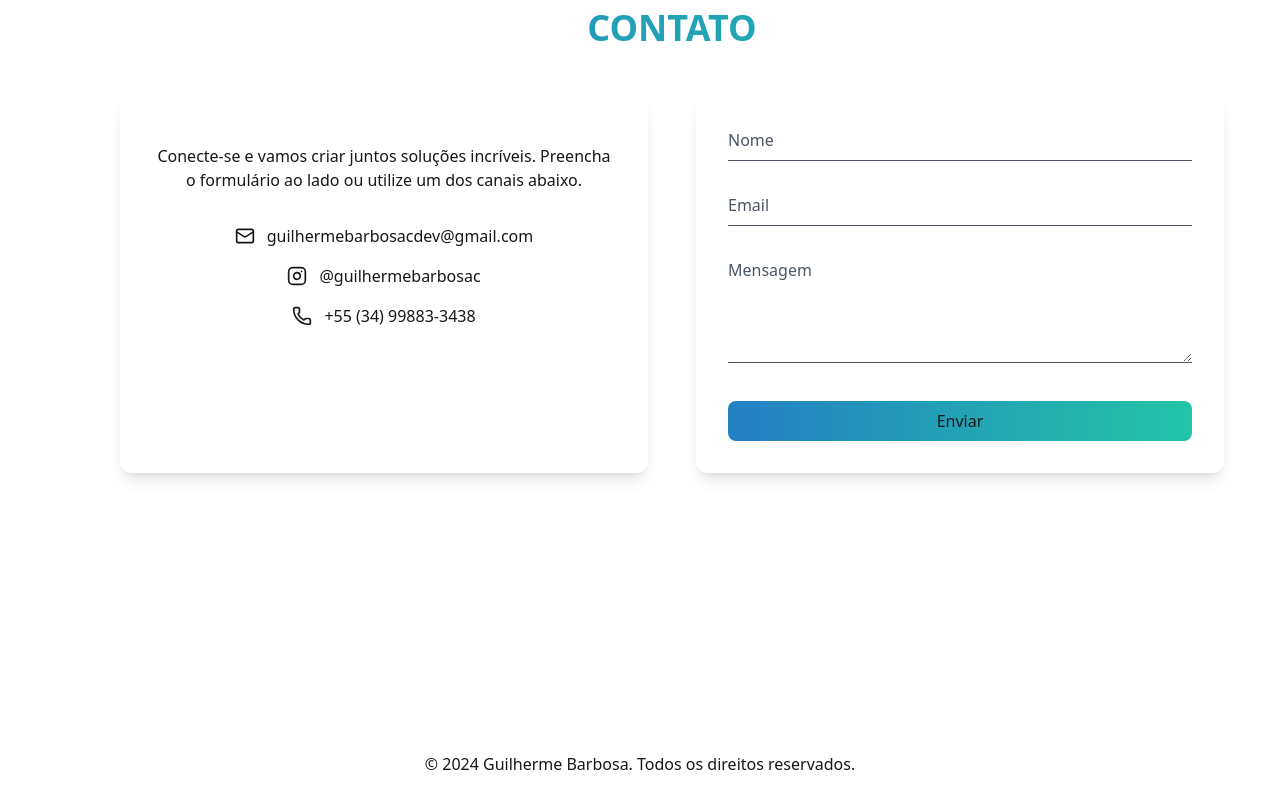
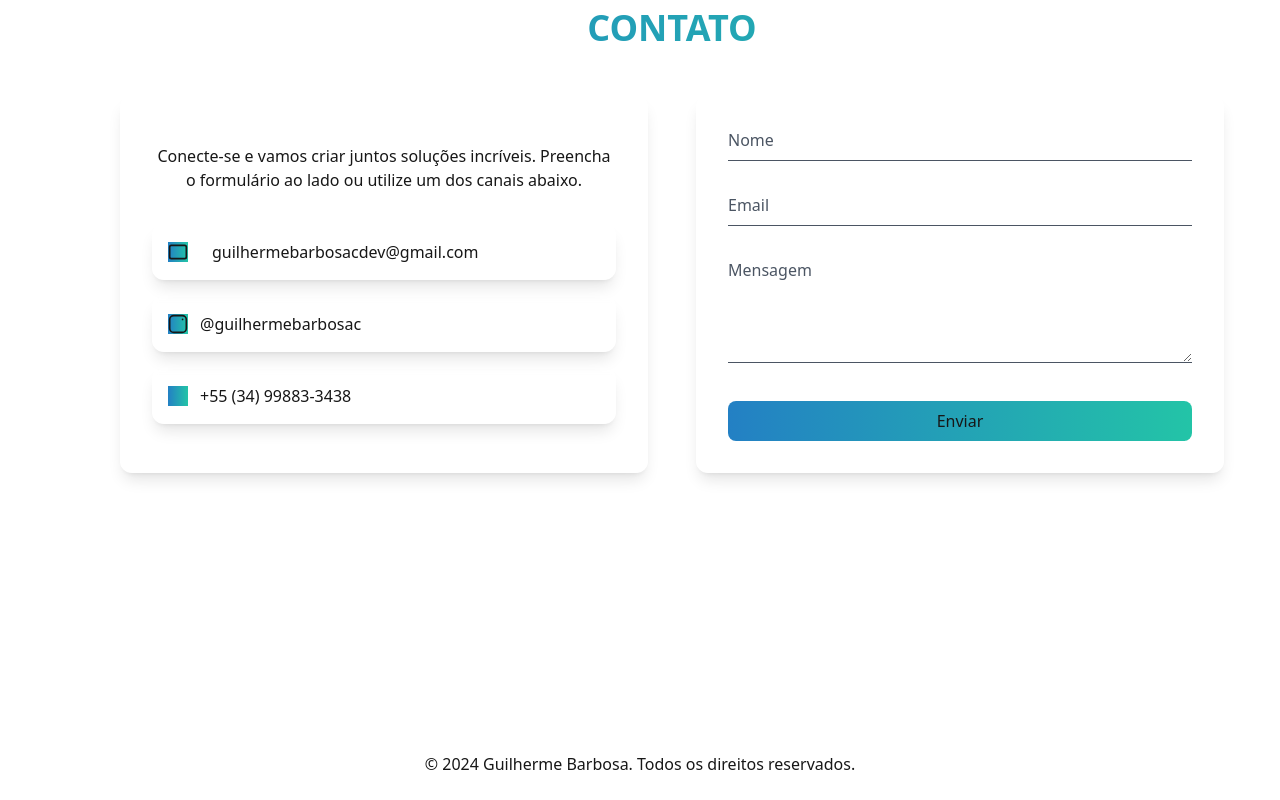
Before and after one commit to guilhermebarbosac-dev/portfolio-guidev, a Next.js app: page / in a window 1280 px wide. Shown: the part 4361-5161 px from the top of the page. Built offline with nearby package versions, Linux system fonts and the light colour scheme.

Commit message:
fix contact cards

```diff
--- a/app/_components/Contact.tsx
+++ b/app/_components/Contact.tsx
@@ -93,30 +93,49 @@ export default function Contact() {
             <div className="space-y-4">
               <motion.a
                 href="mailto:guilhermebarbosacdev@gmail.com"
-                className={`flex items-center justify-center gap-3 ${siteConfig.colors.text.primary} hover:text-white transition-colors`}
+                className="backdrop-blur-sm bg-white/5 rounded-xl p-4 shadow-lg block"
                 whileHover={{ x: 4 }}
               >
-                <Mail className="w-5 h-5" />
-                <span>guilhermebarbosacdev@gmail.com</span>
+                <div className="flex items-center gap-3">
+                  <Mail className={`w-5 h-5 bg-gradient-to-r ${siteConfig.colors.gradient.primary} [&>path]:fill-transparent [&>path]:stroke-[url(#gradient)]`} />
+                  <defs>
+                    <linearGradient id="gradient" x1="0%" y1="0%" x2="100%" y2="0%">
+                      <stop offset="0%" style={{stopColor: "#2380c4"}} />
+                      <stop offset="100%" style={{stopColor: "#23c4a7"}} />
+                    </linearGradient>
+                  </defs>
+                  <span className={`${siteConfig.colors.text.primary} hover:text-white transition-colors`}>
+                    guilhermebarbosacdev@gmail.com
+                  </span>
+                </div>
               </motion.a>
 
               <motion.a
                 href="https://instagram.com/guilhermebarbosac"
                 target="_blank"
                 rel="noopener noreferrer"
-                className={`flex items-center justify-center gap-3 ${siteConfig.colors.text.primary} hover:text-white transition-colors`}
+                className="backdrop-blur-sm bg-white/5 rounded-xl p-4 shadow-lg block"
                 whileHover={{ x: 4 }}
               >
-                <Instagram className="w-5 h-5" />
-                <span>@guilhermebarbosac</span>
+                <div className="flex items-center gap-3">
+                  <Instagram className={`w-5 h-5 bg-gradient-to-r ${siteConfig.colors.gradient.primary} [&>path]:fill-transparent [&>path]:stroke-[url(#gradient)]`} />
+                  <span className={`${siteConfig.colors.text.primary} hover:text-white transition-colors`}>
+                    @guilhermebarbosac
+                  </span>
+                </div>
               </motion.a>
+
               <motion.button
                 onClick={handleWhatsApp}
-                className={`flex items-center justify-center gap-3 ${siteConfig.colors.text.primary} hover:text-white transition-colors w-full`}
+                className="backdrop-blur-sm bg-white/5 rounded-xl p-4 shadow-lg block w-full"
                 whileHover={{ x: 4 }}
               >
-                <Phone className="w-5 h-5" />
-                <span>+55 (34) 99883-3438</span>
+                <div className="flex items-center gap-3">
+                  <Phone className={`w-5 h-5 bg-gradient-to-r ${siteConfig.colors.gradient.primary} [&>path]:fill-transparent [&>path]:stroke-[url(#gradient)]`} />
+                  <span className={`${siteConfig.colors.text.primary} hover:text-white transition-colors`}>
+                    +55 (34) 99883-3438
+                  </span>
+                </div>
               </motion.button>
             </div>
           </div>
```
